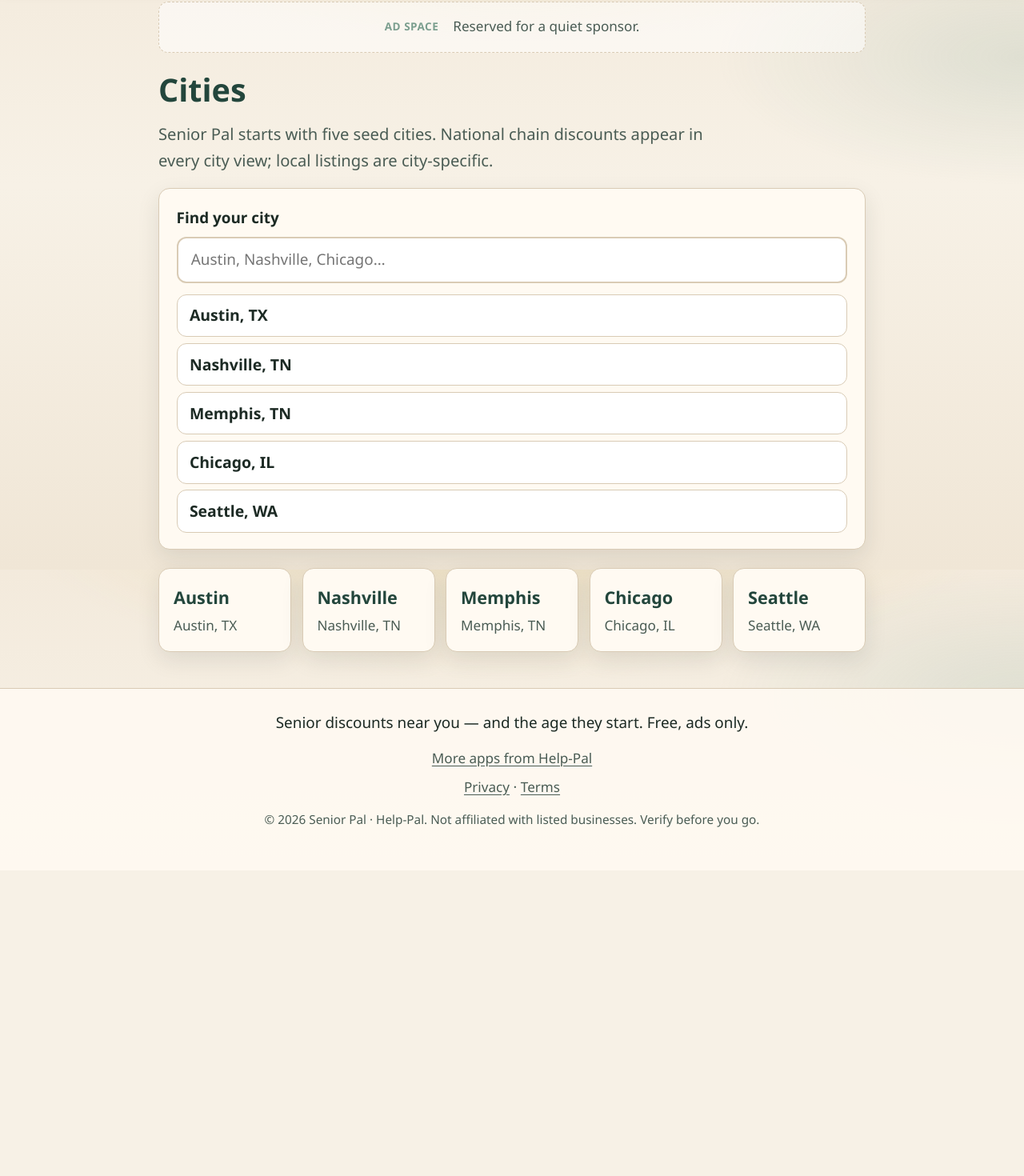
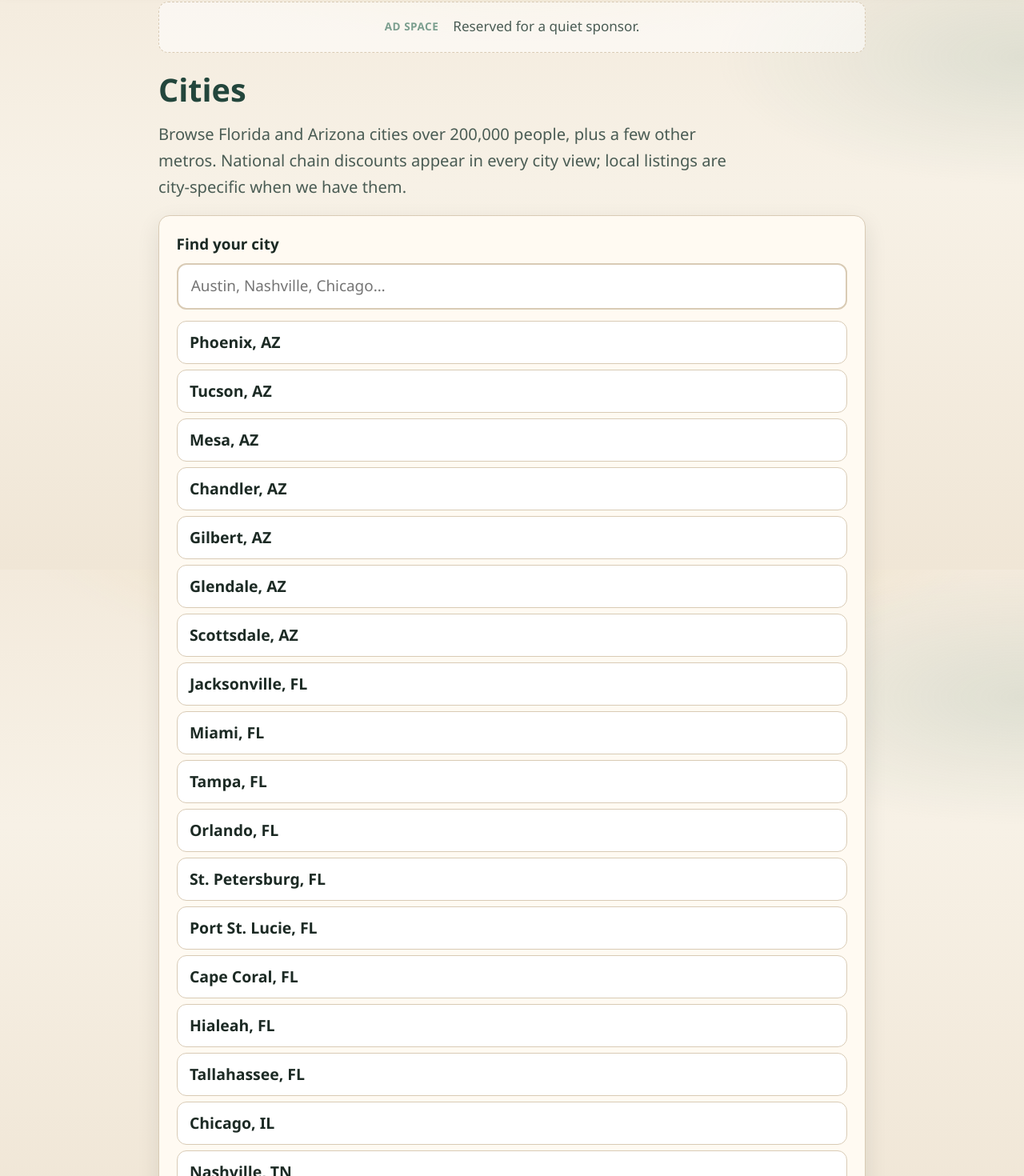
Before and after one commit to ashleyfarms/senior-pal, a React (Vite) app: page /cities in a window 1280 px wide. Shown: the part 88-1558 px from the top of the page at 80% size. Before the commit the page ends 1176 px from the top, so only its background shows below. Built offline with nearby package versions, Linux system fonts and the light colour scheme.

Commit message:
Add Florida and Arizona cities over 200k residents
Census 2023 incorporated places; keep prior demo metros.

```diff
--- a/src/data/cities.ts
+++ b/src/data/cities.ts
@@ -1,10 +1,30 @@
 import type { City } from './types';
 
+/** Seed cities — FL/AZ places ≥200k (Census 2023) plus earlier demo cities. */
 export const CITIES: City[] = [
-  { id: 'austin-tx', name: 'Austin', state: 'Texas', stateAbbr: 'TX' },
+  // Arizona (≥200k, Census POPESTIMATE2023)
+  { id: 'phoenix-az', name: 'Phoenix', state: 'Arizona', stateAbbr: 'AZ' },
+  { id: 'tucson-az', name: 'Tucson', state: 'Arizona', stateAbbr: 'AZ' },
+  { id: 'mesa-az', name: 'Mesa', state: 'Arizona', stateAbbr: 'AZ' },
+  { id: 'chandler-az', name: 'Chandler', state: 'Arizona', stateAbbr: 'AZ' },
+  { id: 'gilbert-az', name: 'Gilbert', state: 'Arizona', stateAbbr: 'AZ' },
+  { id: 'glendale-az', name: 'Glendale', state: 'Arizona', stateAbbr: 'AZ' },
+  { id: 'scottsdale-az', name: 'Scottsdale', state: 'Arizona', stateAbbr: 'AZ' },
+  // Florida (≥200k)
+  { id: 'jacksonville-fl', name: 'Jacksonville', state: 'Florida', stateAbbr: 'FL' },
+  { id: 'miami-fl', name: 'Miami', state: 'Florida', stateAbbr: 'FL' },
+  { id: 'tampa-fl', name: 'Tampa', state: 'Florida', stateAbbr: 'FL' },
+  { id: 'orlando-fl', name: 'Orlando', state: 'Florida', stateAbbr: 'FL' },
+  { id: 'st-petersburg-fl', name: 'St. Petersburg', state: 'Florida', stateAbbr: 'FL' },
+  { id: 'port-st-lucie-fl', name: 'Port St. Lucie', state: 'Florida', stateAbbr: 'FL' },
+  { id: 'cape-coral-fl', name: 'Cape Coral', state: 'Florida', stateAbbr: 'FL' },
+  { id: 'hialeah-fl', name: 'Hialeah', state: 'Florida', stateAbbr: 'FL' },
+  { id: 'tallahassee-fl', name: 'Tallahassee', state: 'Florida', stateAbbr: 'FL' },
+  // Earlier demo cities
+  { id: 'chicago-il', name: 'Chicago', state: 'Illinois', stateAbbr: 'IL' },
   { id: 'nashville-tn', name: 'Nashville', state: 'Tennessee', stateAbbr: 'TN' },
   { id: 'memphis-tn', name: 'Memphis', state: 'Tennessee', stateAbbr: 'TN' },
-  { id: 'chicago-il', name: 'Chicago', state: 'Illinois', stateAbbr: 'IL' },
+  { id: 'austin-tx', name: 'Austin', state: 'Texas', stateAbbr: 'TX' },
   { id: 'seattle-wa', name: 'Seattle', state: 'Washington', stateAbbr: 'WA' },
 ];
 
--- a/src/pages/Cities.tsx
+++ b/src/pages/Cities.tsx
@@ -12,8 +12,9 @@ export function Cities() {
     <div className="page">
       <h1>Cities</h1>
       <p className="lede">
-        Senior Pal starts with five seed cities. National chain discounts appear
-        in every city view; local listings are city-specific.
+        Browse Florida and Arizona cities over 200,000 people, plus a few other
+        metros. National chain discounts appear in every city view; local
+        listings are city-specific when we have them.
       </p>
       {catLabel && (
         <p className="banner">
```
